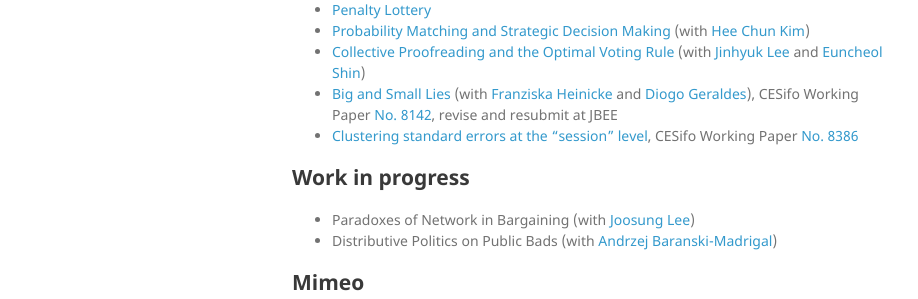
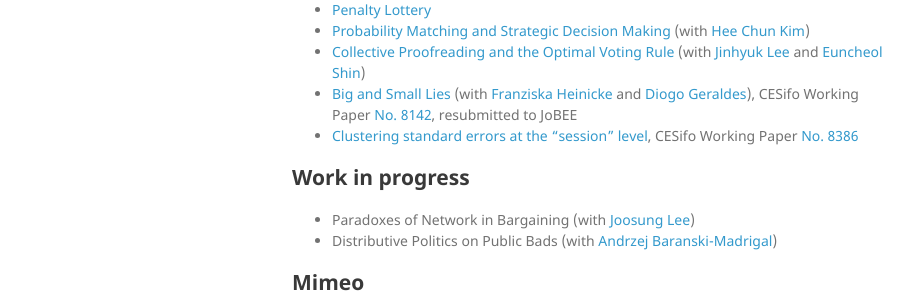
Before and after one commit to kimdukgyoo/kimdukgyoo.github.io, a Jekyll site: the page built from index.md, in a window 1280 px wide and 1364 px high. Shown: the part 790-1089 px from the top of the window, without its empty margins (178-1096 px from the left). Built offline with Jekyll 4.4.1, drawn with Linux system fonts in a browser that asks for light colours; our own code applies the rules of GitHub Pages for plain Markdown files.

Commit message:
Update index.md

```diff
--- a/index.md
+++ b/index.md
@@ -23,7 +23,7 @@ I usually go by 'Duk,' by pronouncing 'DOOK' quickly. Want to enunciate my first
 * <a href="https://kimdukgyoo.github.io/PDFfiles/Penalty_Lottery.pdf" target="_blank"> Penalty Lottery </a>
 * <a href="https://kimdukgyoo.github.io/PDFfiles/ProbMatching.pdf" target="_blank"> Probability Matching and Strategic Decision Making</a> (with <a href="https://sites.google.com/site/hckim0822/home" target="_blank">Hee Chun Kim</a>)
 * <a href="https://kimdukgyoo.github.io/PDFfiles/CollectiveProofreading.pdf" target="_blank"> Collective Proofreading and the Optimal Voting Rule </a> (with <a href="https://sites.google.com/site/jinhyuk2con/" target="_blank">Jinhyuk Lee</a> and <a href="https://sites.google.com/site/euncheolshin00/" target="_blank">Euncheol Shin</a>)
-* <a href="https://kimdukgyoo.github.io/PDFfiles/BigSmallLies.pdf" target="_blank"> Big and Small Lies</a> (with <a href="https://sites.google.com/view/franziskaheinicke/research?authuser=0" target="_blank">Franziska Heinicke</a> and <a href="https://sites.google.com/site/diogogeraldes/research" target="_blank">Diogo Geraldes</a>), CESifo Working Paper <a href="https://www.cesifo.org/DocDL/cesifo1_wp8142.pdf" target="_blank">No. 8142</a>, revise and resubmit at JBEE
+* <a href="https://kimdukgyoo.github.io/PDFfiles/BigSmallLies.pdf" target="_blank"> Big and Small Lies</a> (with <a href="https://sites.google.com/view/franziskaheinicke/research?authuser=0" target="_blank">Franziska Heinicke</a> and <a href="https://sites.google.com/site/diogogeraldes/research" target="_blank">Diogo Geraldes</a>), CESifo Working Paper <a href="https://www.cesifo.org/DocDL/cesifo1_wp8142.pdf" target="_blank">No. 8142</a>, resubmitted to JoBEE
 * <a href="https://kimdukgyoo.github.io/PDFfiles/ClusteringSEsession.pdf" target="_blank">Clustering standard errors at the "session" level</a>, CESifo Working Paper <a href="https://www.cesifo.org/DocDL/cesifo1_wp8386.pdf" target="_blank">No. 8386</a>
 
 ## Work in progress
```
